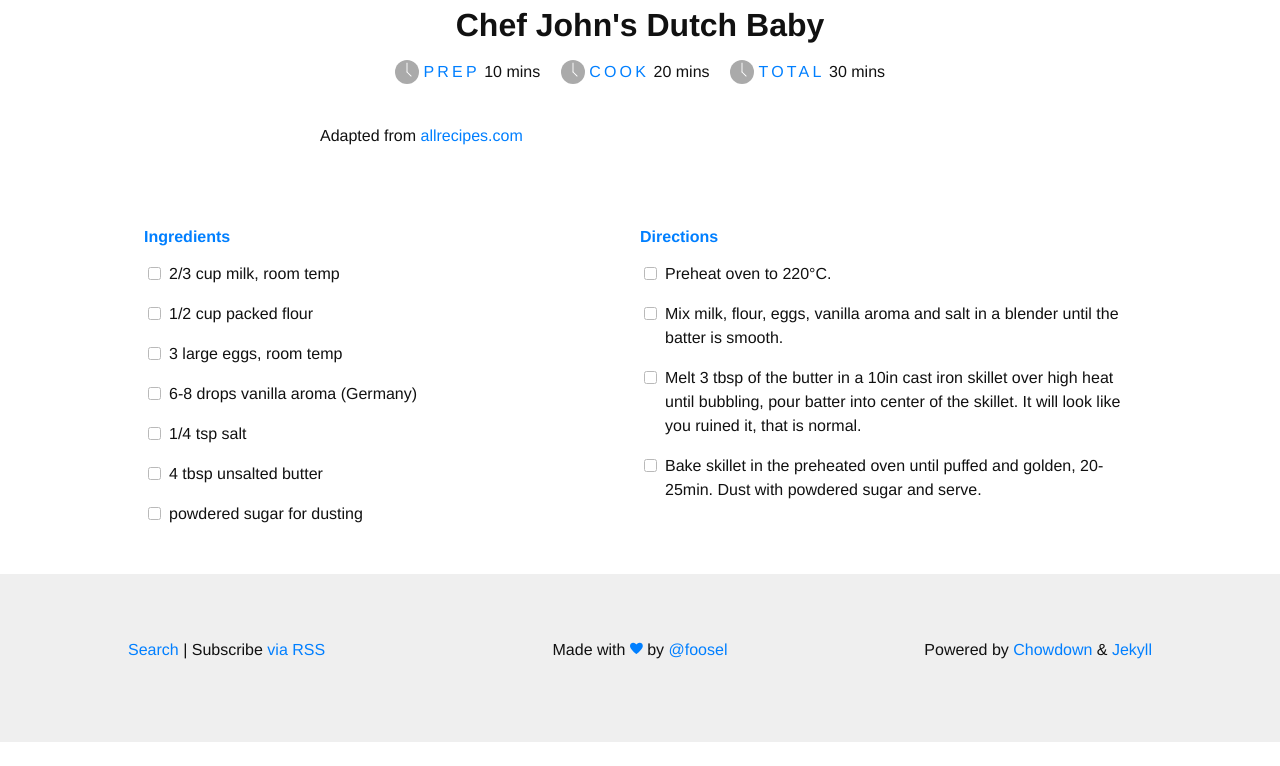
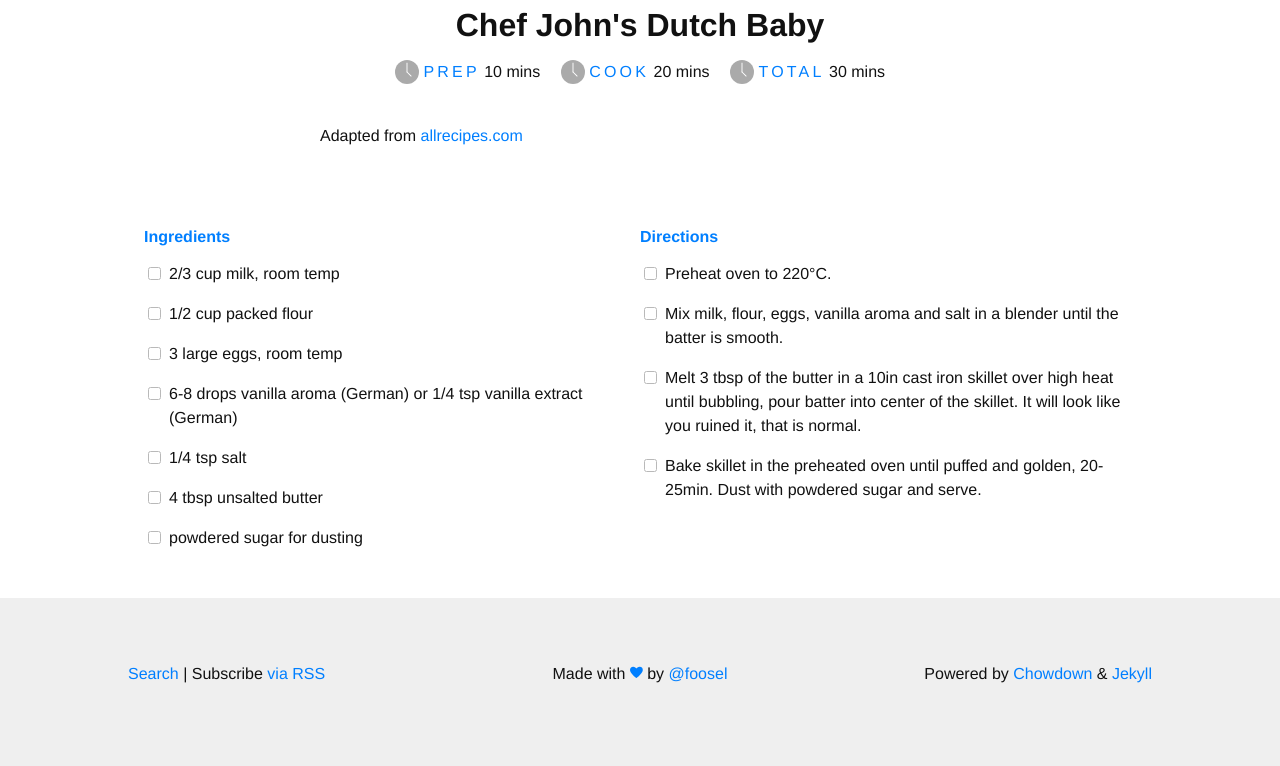
Before and after one commit to foosel/food.foosel.net, a Jekyll site: the page built from _recipes/chef-johns-dutch-baby.md, in a window 1280 px wide and 900 px high, scrolled down 673 px, cut to the strip 134-900 px from the top of the window. Built offline with Jekyll 4.4.1, drawn with Linux system fonts in a browser that asks for light colours; nearby versions of some CDN libraries; some web fonts are replaced; before the commit the page ends 1549 px from its top, so only the background shows below that.

Commit message:
Vanilla aroma vs extract

```diff
--- a/_recipes/chef-johns-dutch-baby.md
+++ b/_recipes/chef-johns-dutch-baby.md
@@ -13,7 +13,7 @@ ingredients:
 - 2/3 cup milk, room temp
 - 1/2 cup packed flour
 - 3 large eggs, room temp
-- 6-8 drops vanilla aroma (Germany)
+- 6-8 drops vanilla aroma (German) or 1/4 tsp vanilla extract (German)
 - 1/4 tsp salt
 - 4 tbsp unsalted butter
 - powdered sugar for dusting
```
